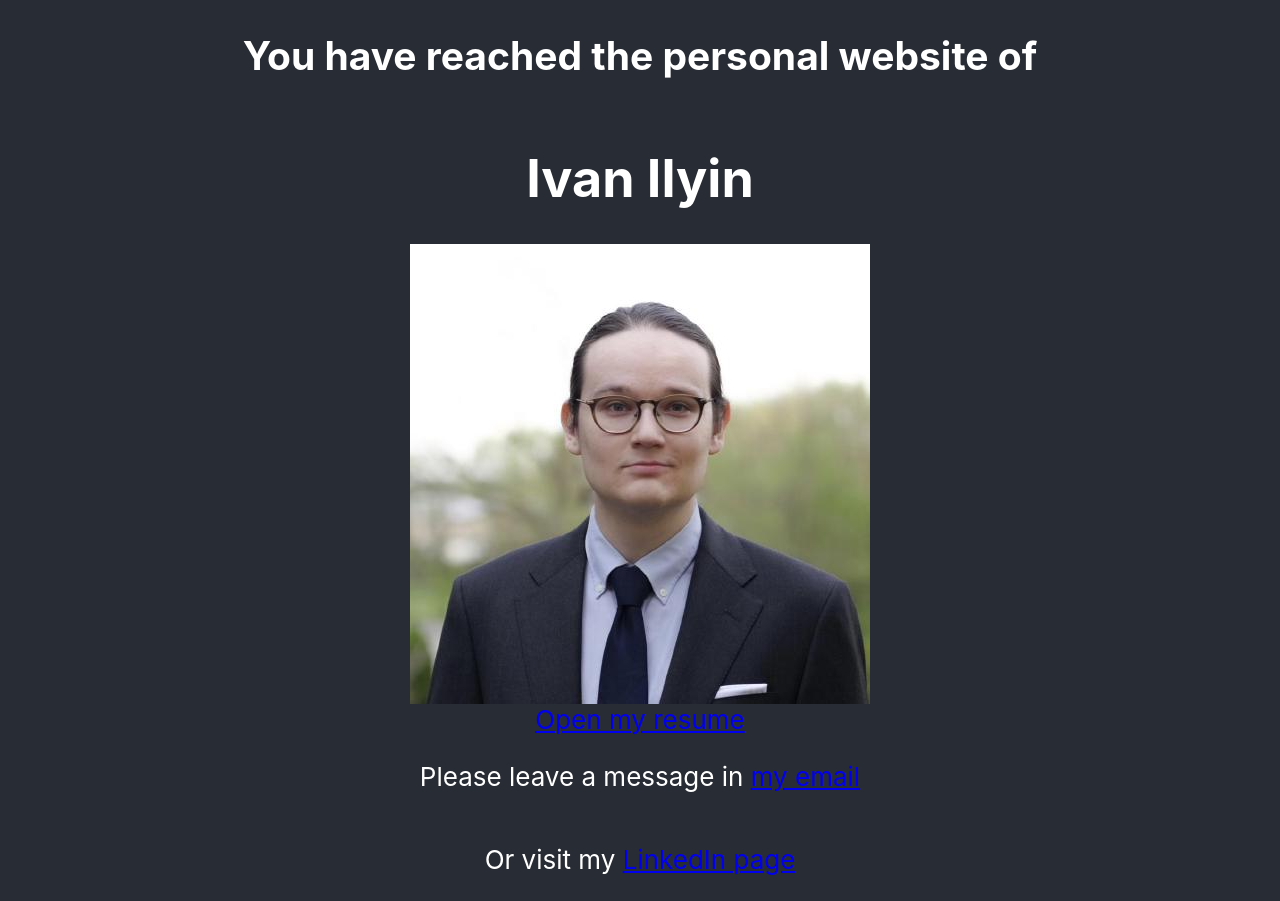
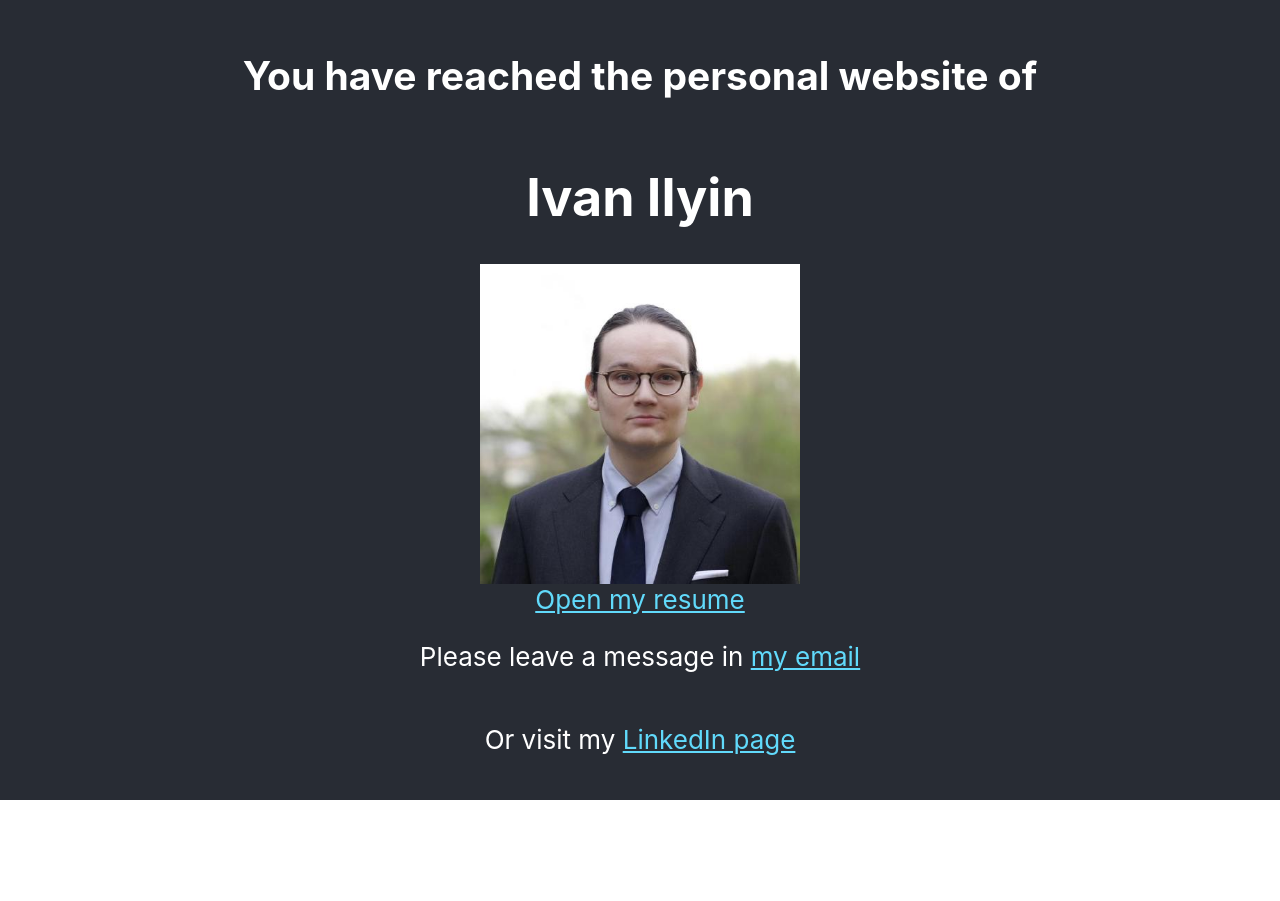
Before and after one commit to ivan-ilyin/react-sample, a React (Create React App) app in the folder react-sample/: page / in a window 1280 px wide. After the commit the page ends 800 px from the top, so only its background shows below. Built offline with nearby package versions, Linux system fonts and the light colour scheme.

Commit message:
css cleanup

```diff
--- a/react-sample/src/App.css
+++ b/react-sample/src/App.css
@@ -2,16 +2,11 @@
   text-align: center;
 }
 
-.App-logo {
+.Headshot {
   height: 40vmin;
   pointer-events: none;
 }
 
-@media (prefers-reduced-motion: no-preference) {
-  .App-logo {
-    animation: App-logo-spin infinite 20s linear;
-  }
-}
 
 .App-header {
   background-color: #282c34;
@@ -24,15 +19,6 @@
   color: white;
 }
 
-.App-link {
+.Main-link {
   color: #61dafb;
 }
-
-@keyframes App-logo-spin {
-  from {
-    transform: rotate(0deg);
-  }
-  to {
-    transform: rotate(360deg);
-  }
-}
--- a/react-sample/src/App.js
+++ b/react-sample/src/App.js
@@ -9,12 +9,12 @@ function App() {
       <header className="App-header">
         <h2>You have reached the personal website of</h2>
         <h1>Ivan Ilyin</h1>
-        <img src={headshot} alt="headshot of me" />
-        <a href="/Ivan-Ilyin-Resume-MAR21-webdev.pdf">
+        <img class="Headshot" src={headshot} alt="headshot of me" />
+        <a class="Main-link" href="/Ivan-Ilyin-Resume-MAR21-webdev.pdf">
           Open my resume
         </a>
-        <p>Please leave a message in <a href="mailto:{emailAddress}">my email</a></p>
-        <p>Or visit my <a href="https://www.linkedin.com/in/ivan-ilyin">LinkedIn page</a></p>
+        <p>Please leave a message in <a class="Main-link" href="mailto:{emailAddress}">my email</a></p>
+        <p>Or visit my <a class="Main-link" href="https://www.linkedin.com/in/ivan-ilyin">LinkedIn page</a></p>
       </header>
     </div>
   );
```
